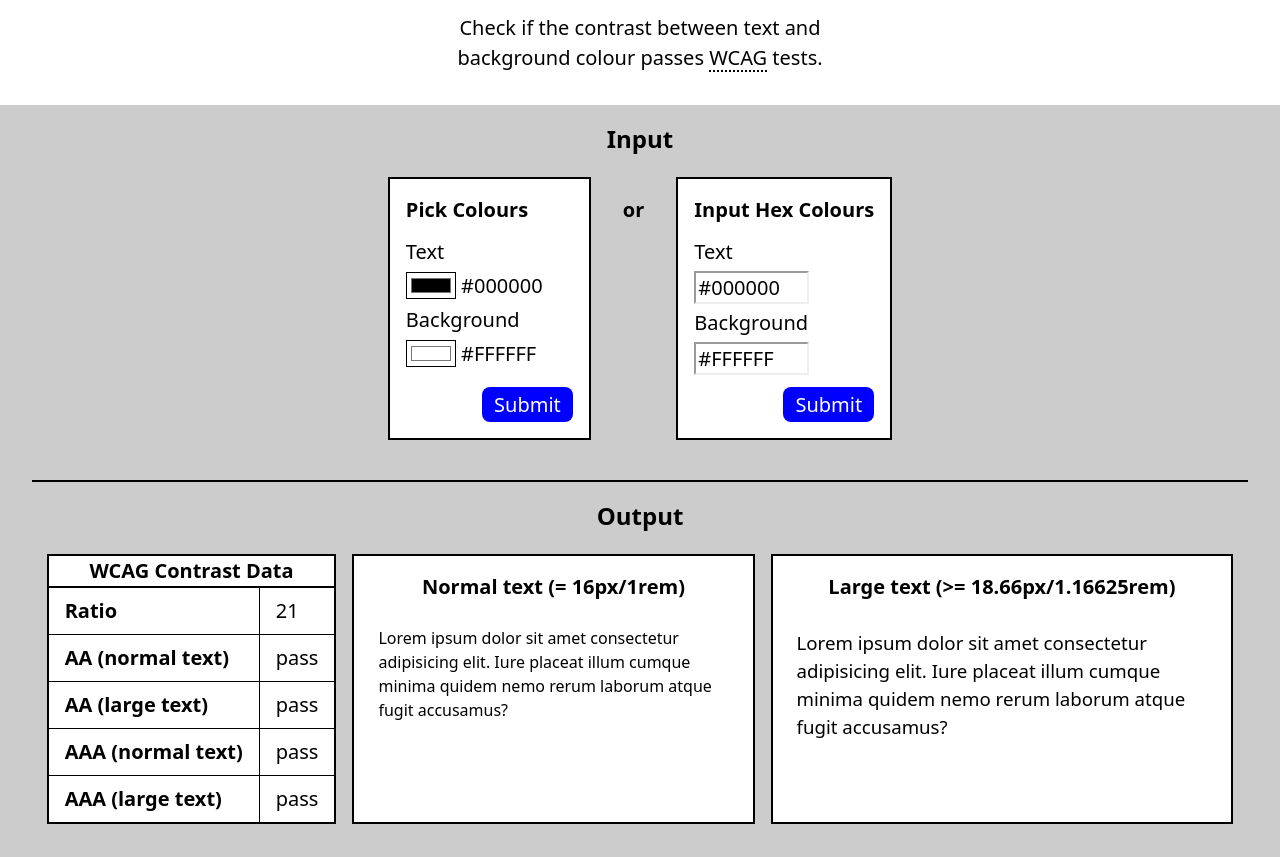
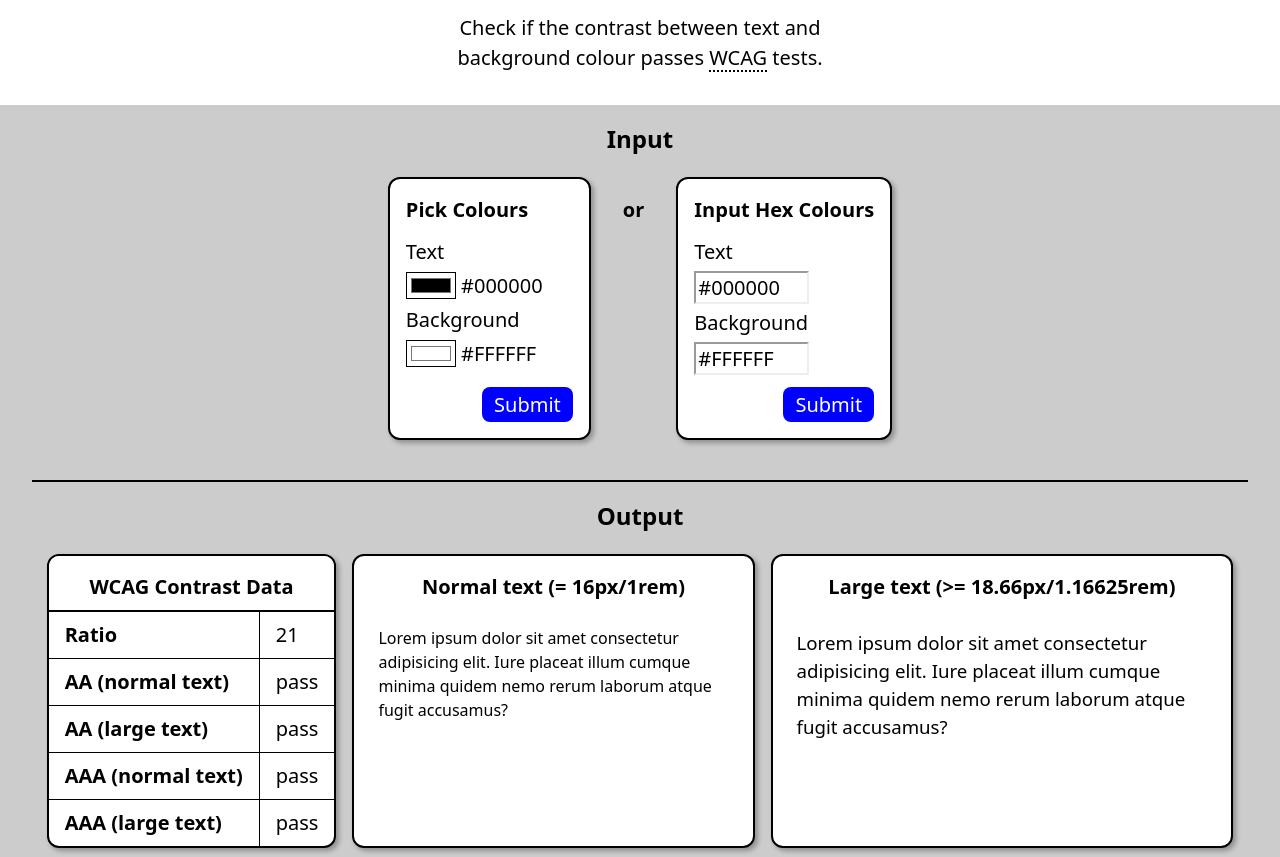
Before and after one commit to chrisnajman/colour-contrast-checker, a plain HTML site: page index.html in a window 1280 px wide. Shown: the part 95-952 px from the top of the page. Drawn offline with Linux system fonts and the light colour scheme.

Commit message:
Added box shadow and border radius to .element

```diff
--- a/index.html
+++ b/index.html
@@ -87,7 +87,8 @@
         <div class="output flow" id="output" aria-live="polite" tabindex="-1">
             <h2>Output</h2>
             <div class="results">
-                <table id="wcag" class="wcag-chart element">
+                <div class="element">
+                    <table id="wcag" class="wcag-chart">
                         <caption class="element">WCAG Contrast Data</caption>
                         <tbody>
                             <tr scope="row">
@@ -112,6 +113,7 @@
                             </tr>
                         </tbody>
                     </table>
+                </div>
 
 
                 <div class="text-box element flow">
--- a/style.css
+++ b/style.css
@@ -8,7 +8,7 @@
 :root {
     overflow-y: scroll;
 
-    --border-radius: 1.25rem;
+    --border-radius: 0.75rem;
     --bold: 600;
 
     /* light mode (default) */
@@ -16,6 +16,7 @@
     --body-fg: #000;
     --el-bg: #fff;
     --link-blue: blue;
+    --shadow: 0.1875rem 0.1875rem 0.3125rem 0rem rgba(0, 0, 0, 0.3);
 }
 
 .darkmode {
@@ -23,6 +24,7 @@
     --body-fg: #fff;
     --el-bg: #000;
     --link-blue: aqua;
+    --shadow: 0.1875rem 0.1875rem 0.3125rem 0rem rgba(0, 0, 0, 1);
 }
 
 :focus-visible {
@@ -156,6 +158,13 @@ abbr {
     /* em NOT rem & margin-block-start NOT margin-block-end */
 }
 
+.element {
+    border-radius: var(--border-radius);
+    border: 0.125rem solid currentColor;
+    overflow: clip;
+    box-shadow: var(--shadow);
+}
+
 .header,
 .footer,
 .element {
@@ -223,7 +232,6 @@ abbr {
     }
 
     & form {
-        border: 0.125rem solid currentColor;
         padding: 1rem;
         display: flex;
         flex-direction: column;
@@ -265,9 +273,6 @@ abbr {
     }
 
     & .text-box {
-        border-width: 0.125rem;
-        border-style: solid;
-        border-color: currentColor;
         padding: 1rem;
 
         & p {
@@ -281,13 +286,15 @@ abbr {
 
     & .wcag-chart {
         border-collapse: collapse;
-        border: 0.125rem solid currentColor;
+        /* border: 0.125rem solid currentColor; */
 
         & caption {
             font-weight: var(--bold);
-            border-width: 0.125rem 0.125rem 0 0.125rem;
-            border-style: solid;
-            border-color: currentColor;
+            border: 0;
+            border-bottom: 0.125rem solid black;
+            border-radius: 0;
+            padding-block: 1rem 0.5rem;
+            box-shadow: none;
         }
 
         & tr {
```
Lines whose indentation alone changed are shown as unchanged.
